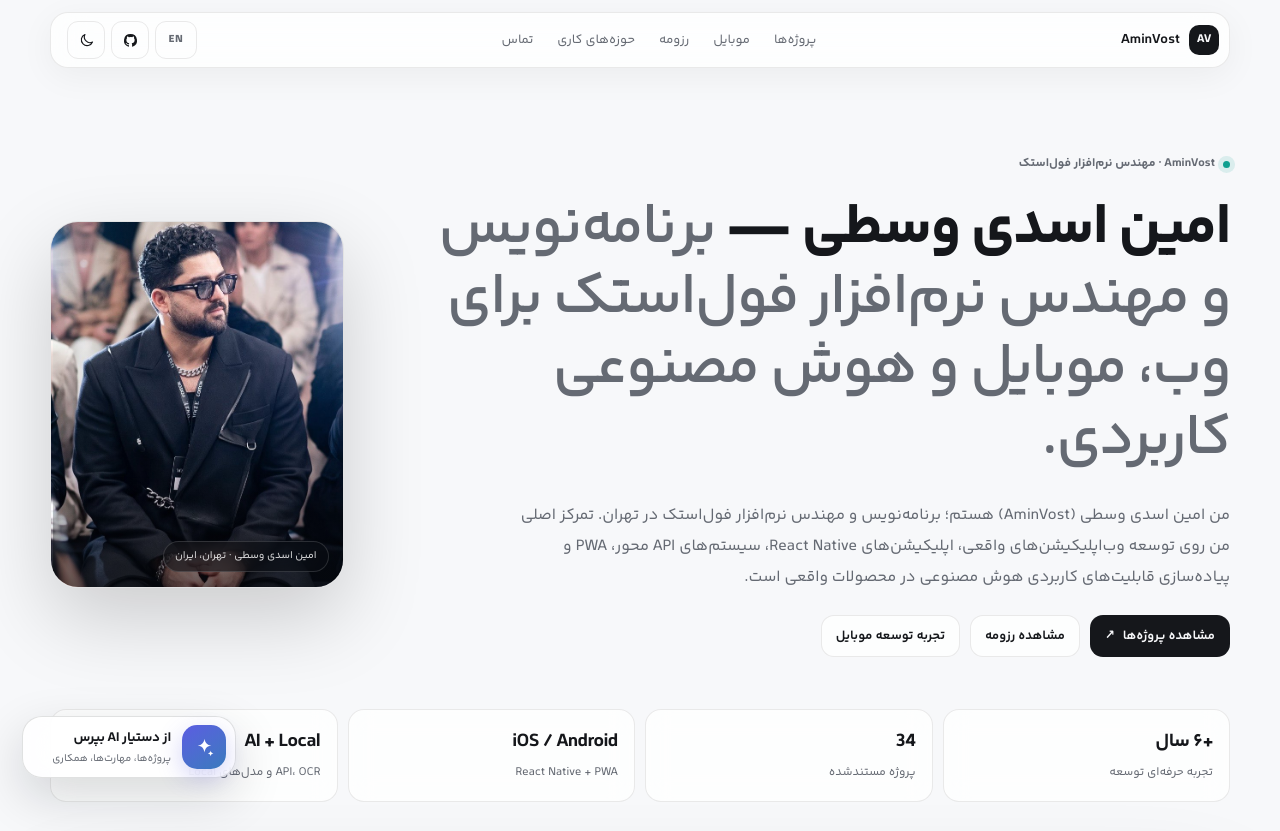
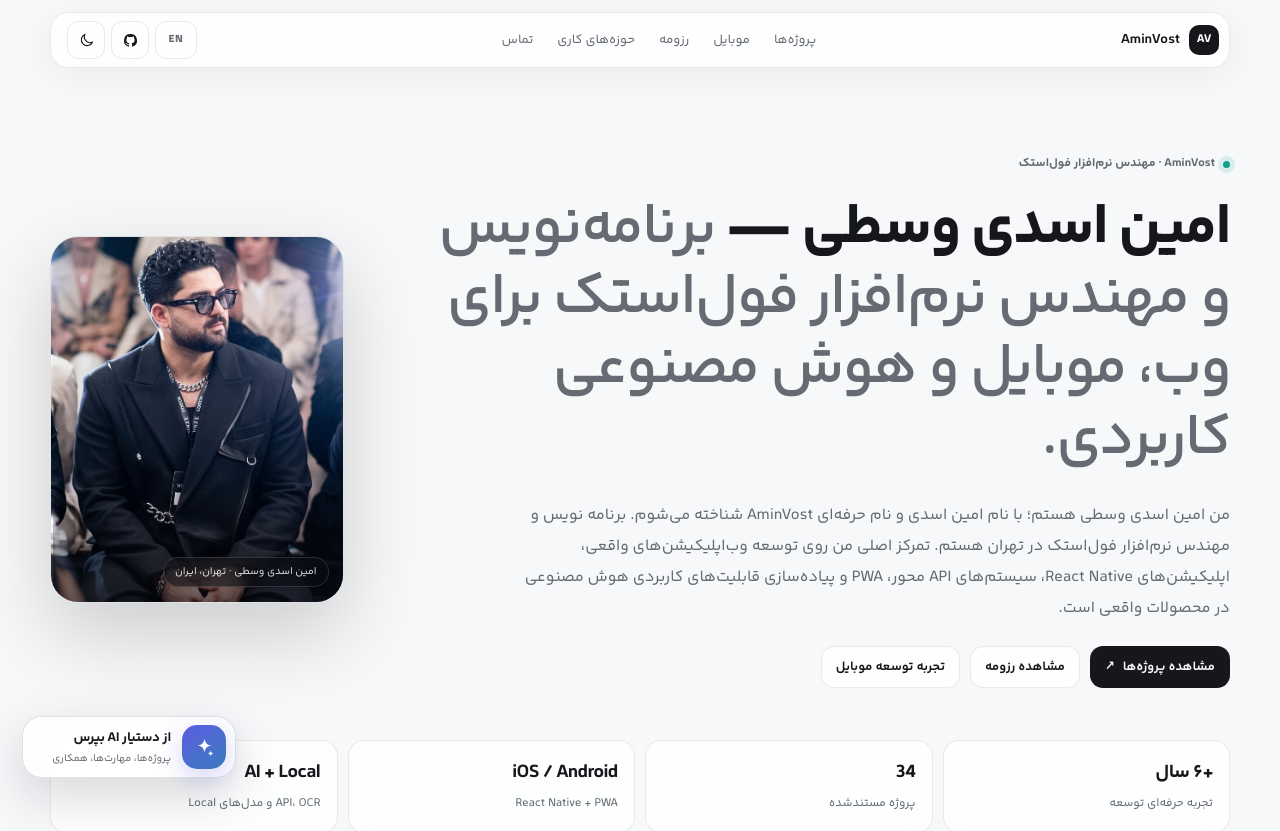
Before and after one commit to AminVost/AminVost, a Next.js app: page /fa in a window 1280 px wide. Shown: the top 831 px of the page. Built offline with nearby package versions, Linux system fonts and the light colour scheme; no server answers; a web font is replaced by a local one.

Commit message:
Improve Persian identity SEO: app/(fa)/fa/page.tsx

```diff
--- a/app/(fa)/fa/page.tsx
+++ b/app/(fa)/fa/page.tsx
@@ -12,7 +12,7 @@ import { absoluteUrl, pageMetadata, profilePageJsonLd, websiteJsonLd } from "@/l
 export const metadata: Metadata = pageMetadata({
   locale: "fa",
   description:
-    "رزومه و نمونه‌کارهای امین اسدی وسطی (AminVost)، مهندس نرم‌افزار و برنامه‌نویس فول‌استک در تهران با تجربه Next.js، React، React Native، PHP، API، موبایل، PWA و هوش مصنوعی کاربردی.",
+    "وب‌سایت رسمی امین اسدی (امین اسدی وسطی)، برنامه نویس و توسعه‌دهنده وب در تهران با نام حرفه‌ای AminVost. رزومه، نمونه‌کارها و تجربه توسعه نرم‌افزار، React، Next.js، PHP، موبایل و هوش مصنوعی.",
   canonicalPath: "/fa",
   enPath: "/",
   faPath: "/fa",
@@ -34,7 +34,7 @@ export default function PersianHomePage() {
             <div className="eyebrow"><span className="dot" /> AminVost · مهندس نرم‌افزار فول‌استک</div>
             <h1>امین اسدی وسطی — <span>برنامه‌نویس و مهندس نرم‌افزار فول‌استک برای وب، موبایل و هوش مصنوعی کاربردی.</span></h1>
             <div className="hero-intro">
-              <p>من امین اسدی وسطی (AminVost) هستم؛ برنامه‌نویس و مهندس نرم‌افزار فول‌استک در تهران. تمرکز اصلی من روی توسعه وب‌اپلیکیشن‌های واقعی، اپلیکیشن‌های React Native، سیستم‌های API محور، PWA و پیاده‌سازی قابلیت‌های کاربردی هوش مصنوعی در محصولات واقعی است.</p>
+              <p>من امین اسدی وسطی هستم؛ با نام امین اسدی و نام حرفه‌ای AminVost شناخته می‌شوم. برنامه نویس و مهندس نرم‌افزار فول‌استک در تهران هستم. تمرکز اصلی من روی توسعه وب‌اپلیکیشن‌های واقعی، اپلیکیشن‌های React Native، سیستم‌های API محور، PWA و پیاده‌سازی قابلیت‌های کاربردی هوش مصنوعی در محصولات واقعی است.</p>
               <div className="hero-actions hero-actions-start">
                 <Link className="button primary" href="/fa/projects">مشاهده پروژه‌ها <span aria-hidden="true">↗</span></Link>
                 <Link className="button" href="/fa/resume">مشاهده رزومه</Link>
```
